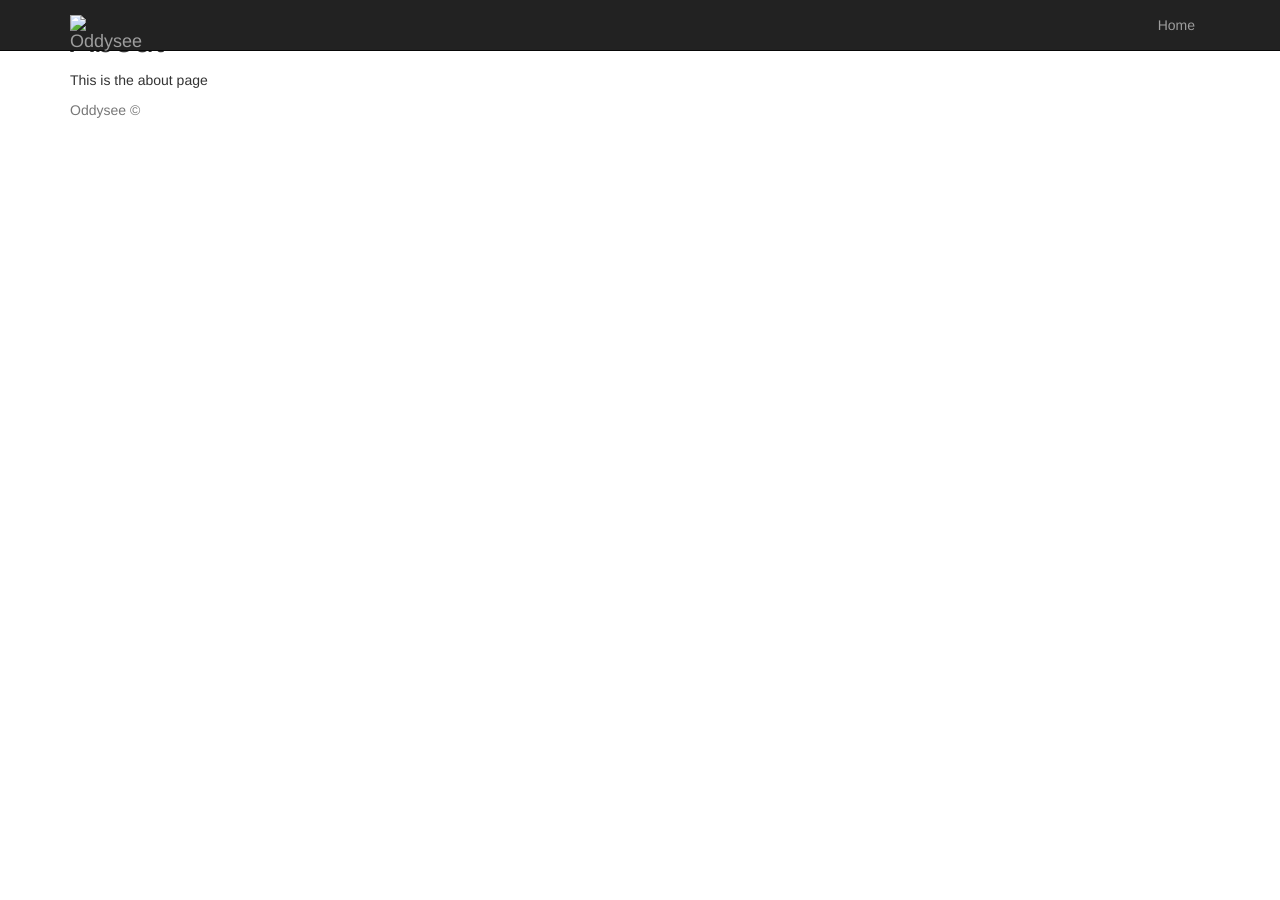
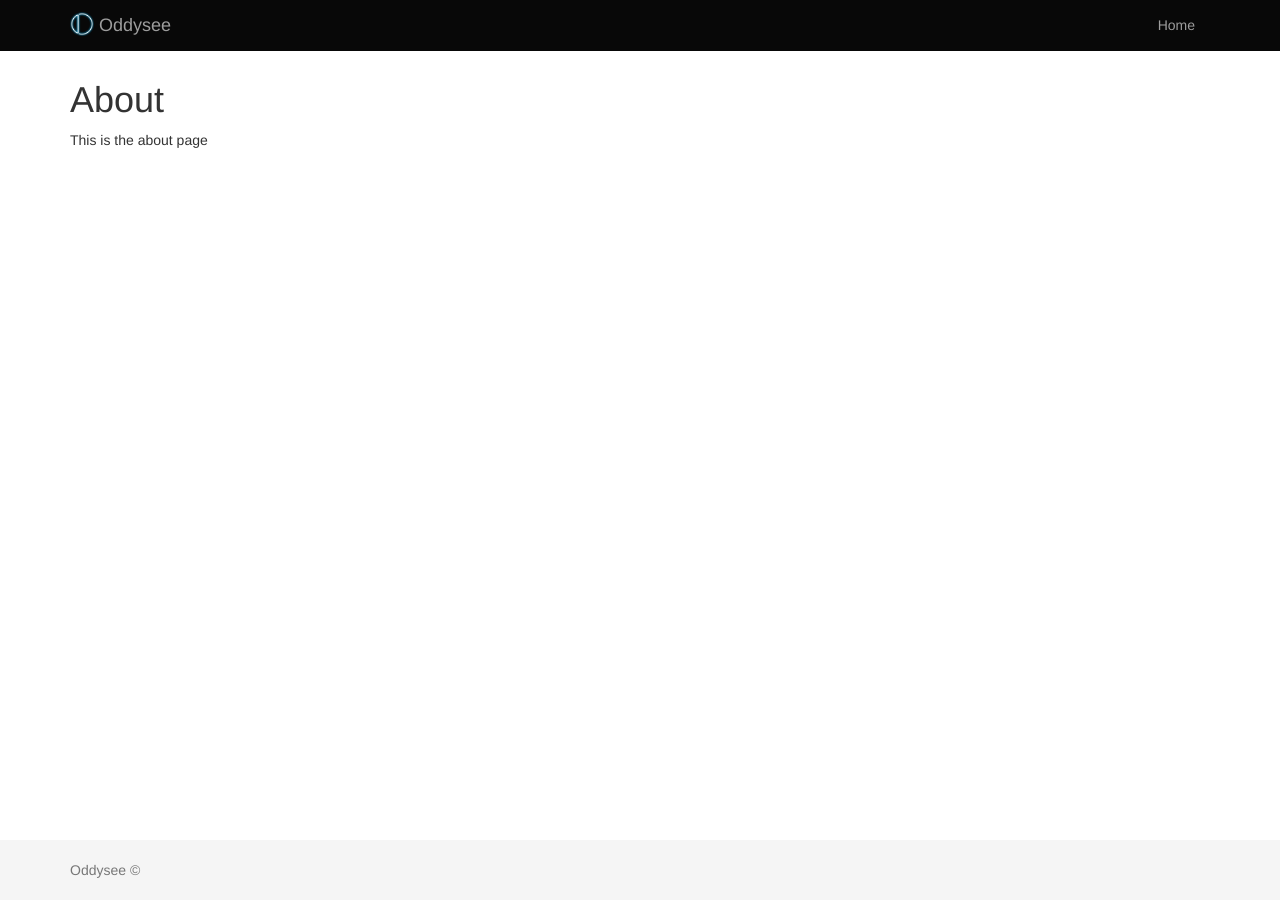
Before and after one commit to OddyseeGamers/oddysee, a Jekyll site: the page built from about/index.md, in a window 1280 px wide. Built offline with Jekyll 4.4.1, drawn with Linux system fonts in a browser that asks for light colours; nearby versions of some CDN libraries; library files that are not in the unit come from our copies.

Commit message:
Update default.html

```diff
--- a/_layouts/default.html
+++ b/_layouts/default.html
@@ -6,17 +6,17 @@
     <meta name="viewport" content="width=device-width, initial-scale=1">
     <meta name="description" content="{{ site.description }}">
     <meta name="author" content="">
-    <link rel="icon" href="favicon.ico">
+    <link rel="icon" href="/oddysee/favicon.ico">
 
     <title>{% if page.title %}{{ page.title }} – {% endif %}{{ site.name }} – {{ site.description }}</title>
 
-    <link href="css/bootstrap.min.css" rel="stylesheet">
-    <link href="css/stylesheet.css" rel="stylesheet">
+    <link href="/oddysee/css/bootstrap.min.css" rel="stylesheet">
+    <link href="/oddysee/css/stylesheet.css" rel="stylesheet">
 
     <script src="//ajax.googleapis.com/ajax/libs/jquery/2.0.2/jquery.min.js"></script>
     {% if page.carousel %}
-      <link href="css/flexslider.css" rel="stylesheet" type="text/css">
-      <script src="js/jquery.flexslider-min.js"></script>
+      <link href="/oddysee/css/flexslider.css" rel="stylesheet" type="text/css">
+      <script src="/oddysee/js/jquery.flexslider-min.js"></script>
       <script type="text/javascript" charset="utf-8">
         $(window).load(function() {
           $('.flexslider').flexslider({
@@ -48,7 +48,7 @@
             <span class="icon-bar"></span>
             <span class="icon-bar"></span>
           </button>
-          <a class="navbar-brand" href="#"><img src="images/sitelogo_0.png" />{{ site.name }}</a>
+          <a class="navbar-brand" href="#"><img src="/oddysee/images/sitelogo_0.png" />{{ site.name }}</a>
         </div>
         <div id="navbar" class="collapse navbar-collapse navbar-right">
           <ul class="nav navbar-nav">
```
